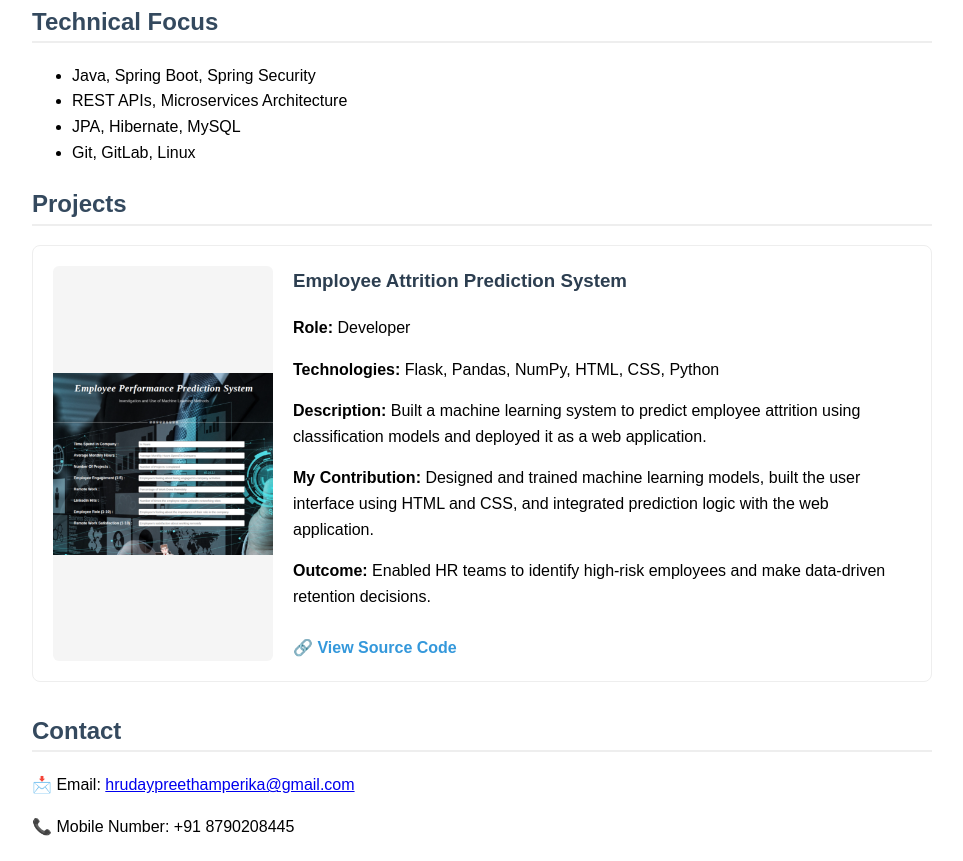
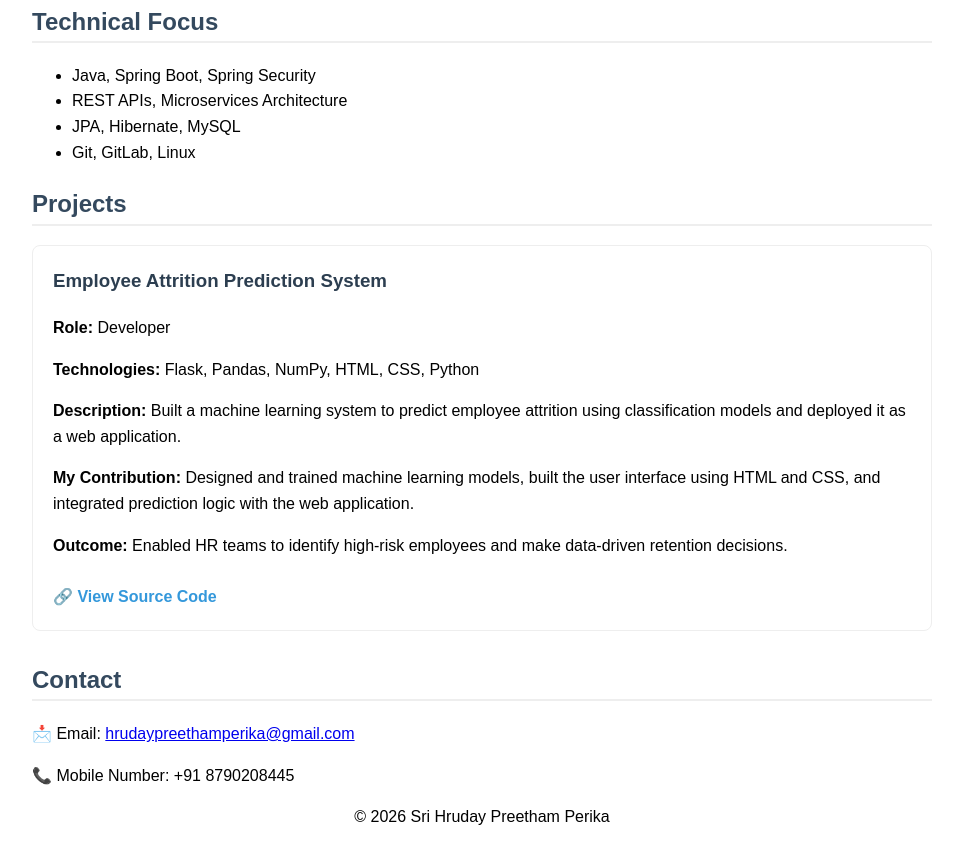
Before and after one commit to Hruday10/portfolio, a plain HTML site: page index.html in a window 1280 px wide. Shown: the part 330-1191 px from the top of the page, without its empty margins (158-1121 px from the left). Drawn offline with Linux system fonts and the light colour scheme.

Commit message:
removed .project-card img

```diff
--- a/index.html
+++ b/index.html
@@ -63,9 +63,9 @@
     <div class="project-card">
         <!-- <img src="./assets/projects/image.png" alt="Employee Attrition Prediction"> -->
 
-        <img src="./assets/projects/image.png"
+        <!-- <img src="./assets/projects/image.png"
      alt="Employee Attrition Prediction System"
-     loading="lazy">
+     loading="lazy"> -->
 
 
         <div class="project-content">
--- a/style.css
+++ b/style.css
@@ -40,14 +40,14 @@ h2 {
     object-fit: cover;
 } */
 
-.project-card img {
+/* .project-card img {
     width: 220px;
     max-width: 100%;
     height: auto;
     border-radius: 6px;
     object-fit: contain;
     background-color: #f5f5f5;
-}
+} */
 
 
 .project-content h3 {
```
Also changed, not shown: 1 other file.
